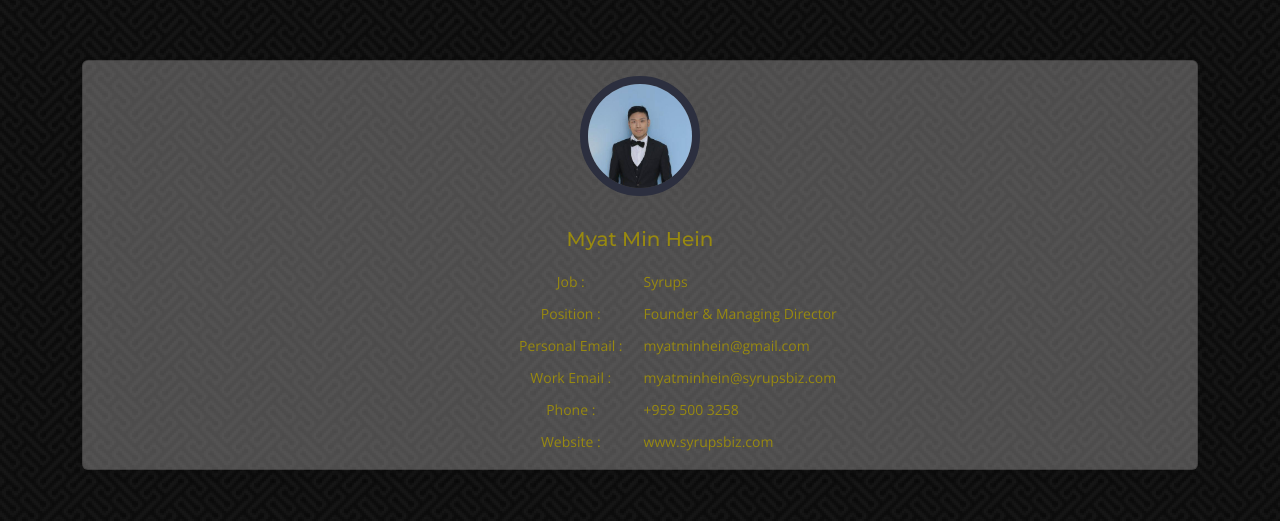
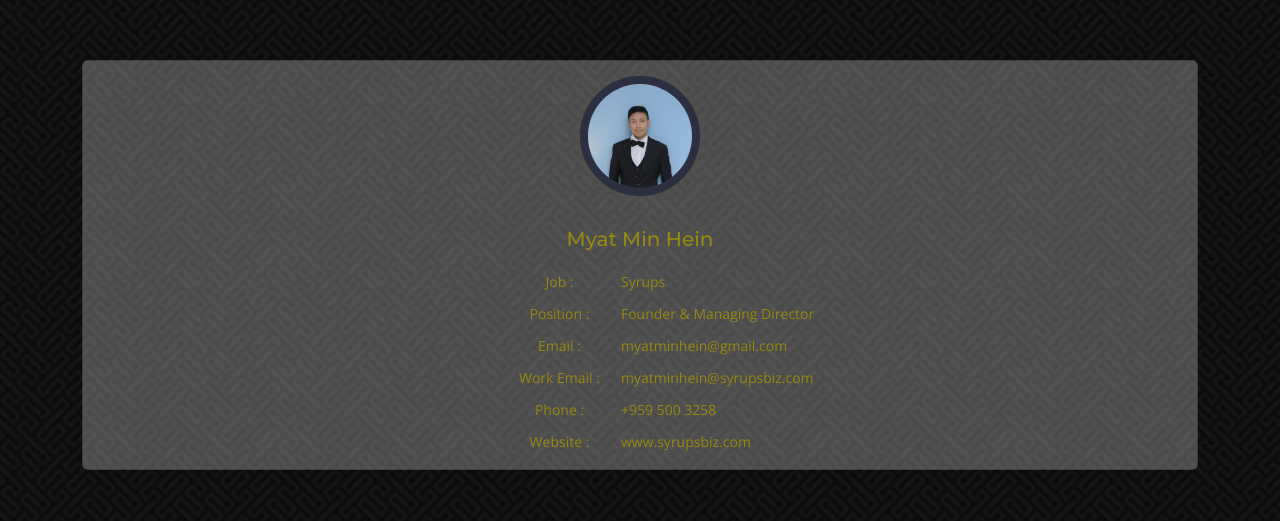
Before and after one commit to MyatMinHein/m2h-vc, a plain HTML site: page index.html in a window 1280 px wide. Shown: the part 159-680 px from the top of the page. Drawn offline with nearby package versions, Linux system fonts and the light colour scheme.

Commit message:
change personal email to email text

```diff
--- a/index.html
+++ b/index.html
@@ -66,7 +66,7 @@
                   <td align="left">Founder & Managing Director</td>
                 </tr>
                 <tr>
-                  <td class="card-text" align="right">Personal Email :</td>
+                  <td class="card-text" align="right">Email :</td>
                   <td align="left">myatminhein@gmail.com</td>
                 </tr>
                 <tr>
```
